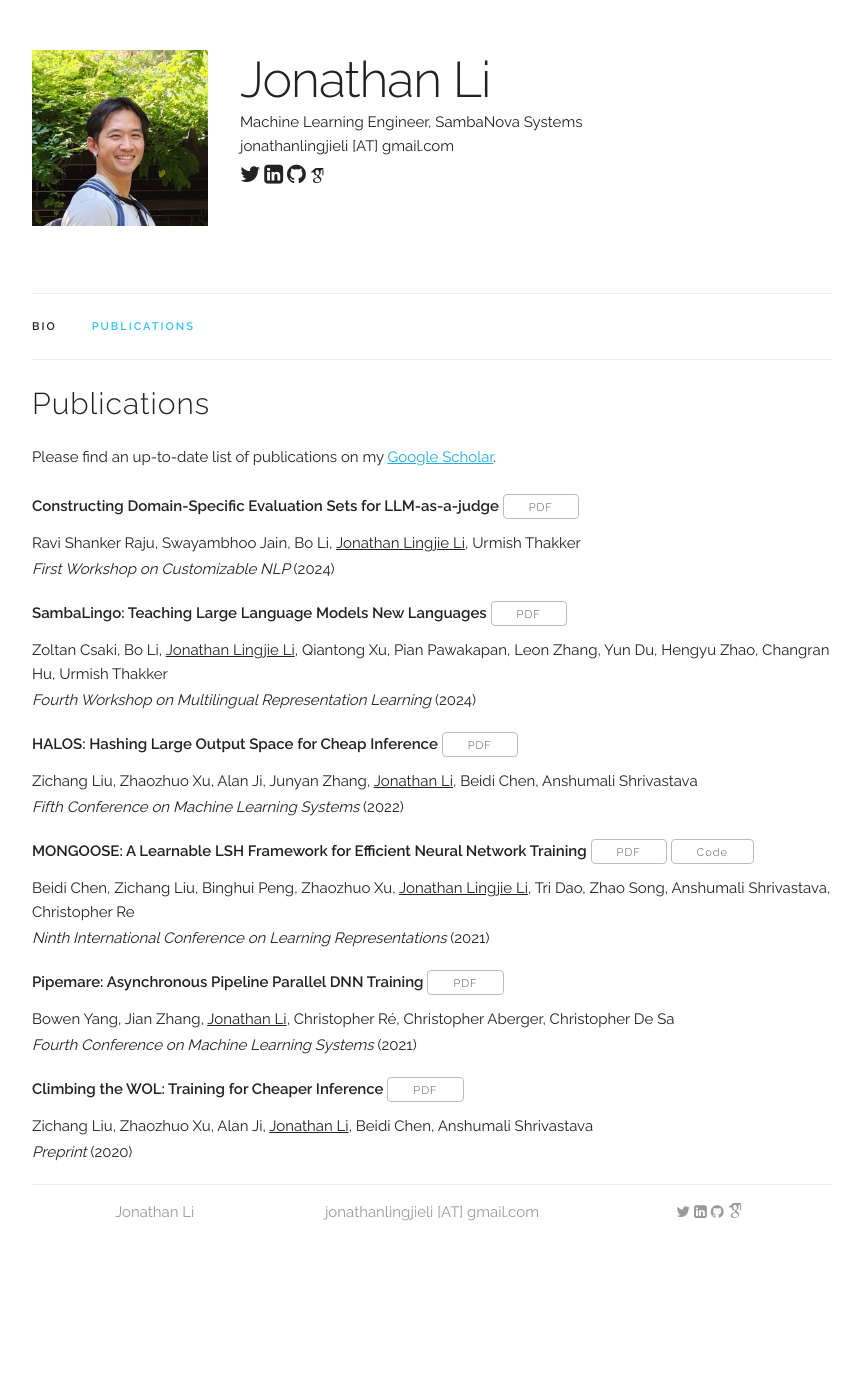
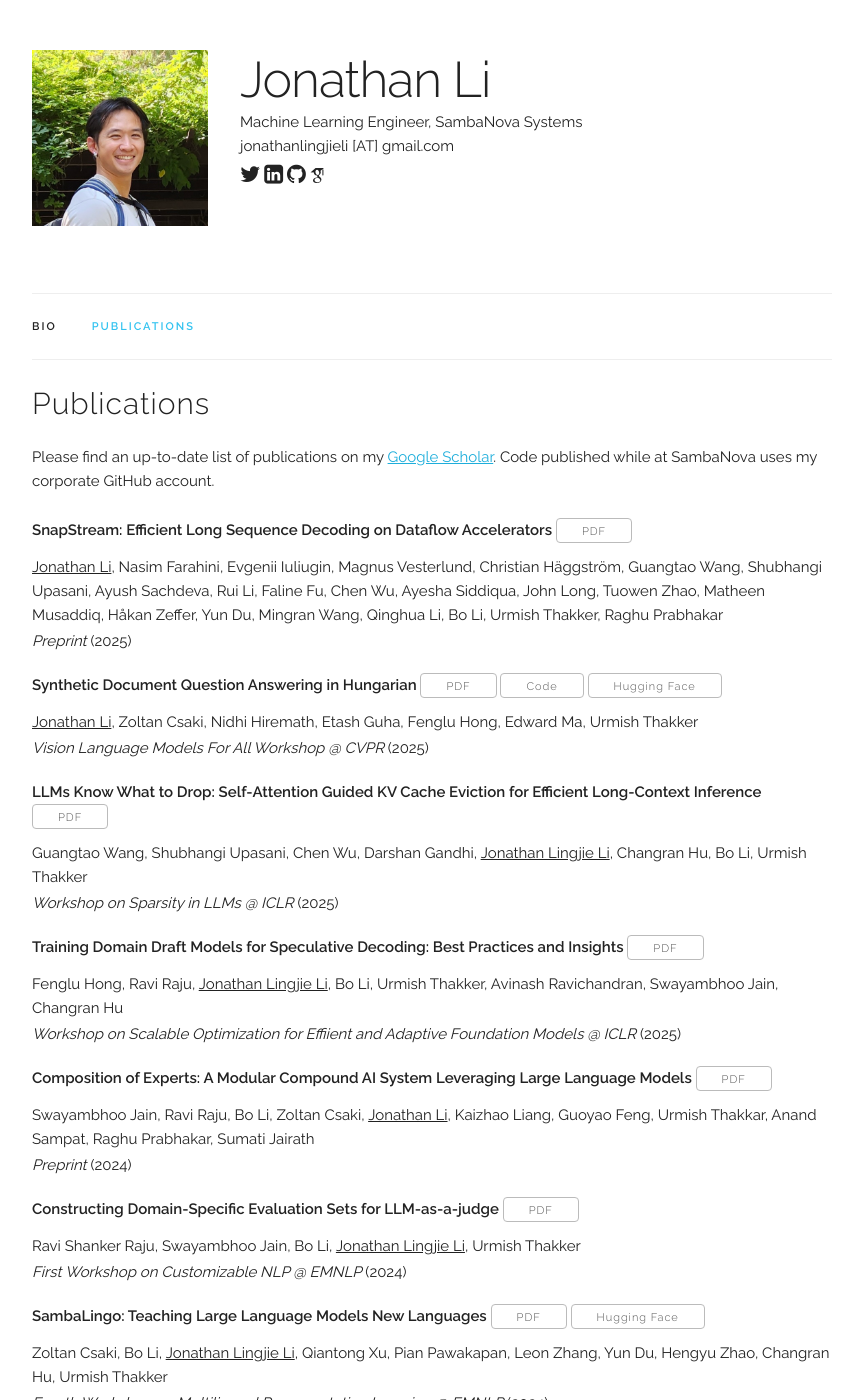
Before and after one commit to jonathanlli/jonathanlli.github.io, a Jekyll site: the page built from publications.html, in a window 1280 px wide and 1400 px high. Shown: the whole window, without its empty margins (208-1069 px from the left). Built offline with Jekyll 4.4.1, drawn with Linux system fonts in a browser that asks for light colours; some web fonts are replaced; some of the changed text lies outside the part shown.

Commit message:
update list of publications
Signed-off-by: Jonathan Li <Jonathan Li>

```diff
--- a/_data/publications.yaml
+++ b/_data/publications.yaml
@@ -1,16 +1,49 @@
 papers:
+
+  - title: "SnapStream: Efficient Long Sequence Decoding on Dataflow Accelerators"
+    authors: "<u>Jonathan Li</u>, Nasim Farahini, Evgenii Iuliugin, Magnus Vesterlund, Christian Häggström, Guangtao Wang, Shubhangi Upasani, Ayush Sachdeva, Rui Li, Faline Fu, Chen Wu, Ayesha Siddiqua, John Long, Tuowen Zhao, Matheen Musaddiq, Håkan Zeffer, Yun Du, Mingran Wang, Qinghua Li, Bo Li, Urmish Thakker, Raghu Prabhakar"
+    venue: "Preprint"
+    year: "2025"
+    paper_pdf: "https://arxiv.org/pdf/2511.03092"
+
+  - title: "Synthetic Document Question Answering in Hungarian"
+    authors: "<u>Jonathan Li</u>, Zoltan Csaki, Nidhi Hiremath, Etash Guha, Fenglu Hong, Edward Ma, Urmish Thakker"
+    venue: "Vision Language Models For All Workshop @ CVPR"
+    year: "2025"
+    paper_pdf: "https://openreview.net/pdf?id=FNfl8Ceh01"
+    hf: "https://huggingface.co/collections/jlli/hungarian-document-datasets"
+    code: "https://github.com/snova-jonathanl/HuDocVQA"
+
+  - title: "LLMs Know What to Drop: Self-Attention Guided KV Cache Eviction for Efficient Long-Context Inference"
+    authors: "Guangtao Wang, Shubhangi Upasani, Chen Wu, Darshan Gandhi, <u>Jonathan Lingjie Li</u>, Changran Hu, Bo Li, Urmish Thakker"
+    venue: "Workshop on Sparsity in LLMs @ ICLR"
+    year: "2025"
+    paper_pdf: "https://openreview.net/pdf?id=qg9dlCcNzr"
+
+  - title: "Training Domain Draft Models for Speculative Decoding: Best Practices and Insights"
+    authors: "Fenglu Hong, Ravi Raju, <u>Jonathan Lingjie Li</u>, Bo Li, Urmish Thakker, Avinash Ravichandran, Swayambhoo Jain, Changran Hu"
+    venue: "Workshop on Scalable Optimization for Effiient and Adaptive Foundation Models @ ICLR"
+    year: "2025"
+    paper_pdf: "https://openreview.net/pdf?id=7FBJIxYXxd"
+
+  - title: "Composition of Experts: A Modular Compound AI System Leveraging Large Language Models"
+    authors: "Swayambhoo Jain, Ravi Raju, Bo Li, Zoltan Csaki, <u>Jonathan Li</u>, Kaizhao Liang, Guoyao Feng, Urmish Thakkar, Anand Sampat, Raghu Prabhakar, Sumati Jairath"
+    venue: "Preprint"
+    year: "2024"
+    paper_pdf: "https://arxiv.org/pdf/2412.01868"
 
   - title: "Constructing Domain-Specific Evaluation Sets for LLM-as-a-judge"
     authors: "Ravi Shanker Raju, Swayambhoo Jain, Bo Li, <u>Jonathan Lingjie Li</u>, Urmish Thakker"
-    venue: "First Workshop on Customizable NLP"
+    venue: "First Workshop on Customizable NLP @ EMNLP"
     year: "2024"
     paper_pdf: "https://aclanthology.org/2024.customnlp4u-1.14.pdf"
 
   - title: "SambaLingo: Teaching Large Language Models New Languages"
     authors: "Zoltan Csaki, Bo Li, <u>Jonathan Lingjie Li</u>, Qiantong Xu, Pian Pawakapan, Leon Zhang, Yun Du, Hengyu Zhao, Changran Hu, Urmish Thakker"
-    venue: "Fourth Workshop on Multilingual Representation Learning"
+    venue: "Fourth Workshop on Multilingual Representation Learning @ EMNLP"
     year: "2024"
     paper_pdf: "https://aclanthology.org/2024.mrl-1.1.pdf"
+    hf: "https://huggingface.co/collections/sambanovasystems/sambalingo"
 
   - title: "HALOS: Hashing Large Output Space for Cheap Inference"
     authors: "Zichang Liu, Zhaozhuo Xu, Alan Ji, Junyan Zhang, <u>Jonathan Li</u>, Beidi Chen, Anshumali Shrivastava"
--- a/publications.html
+++ b/publications.html
@@ -4,7 +4,7 @@
 ---
 <br>
 <h4>Publications</h4>
-<p>Please find an up-to-date list of publications on my <a href="https://scholar.google.com/citations?user=6kk60E4AAAAJ&hl=en" target="_blank">Google Scholar</a>.  </p>
+<p>Please find an up-to-date list of publications on my <a href="https://scholar.google.com/citations?user=6kk60E4AAAAJ&hl=en" target="_blank">Google Scholar</a>.  Code published while at SambaNova uses my corporate GitHub account.</p>
 
 {% assign papers = site.data.publications.papers %}
 {% for paper in papers %}
@@ -34,8 +34,8 @@
           {% if paper.blog %}
             <a class="button" href="{{ paper.blog }}" target="_blank">Blog</a>
           {% endif %}
-          {% if paper.policy_brief %}
-            <a class="button" href="{{ paper.policy_brief }}" target="_blank">Policy Brief</a>
+	  {% if paper.hf %}
+            <a class="button" href="{{ paper.hf }}" target="_blank">Hugging Face</a>
           {% endif %}
         </p>
         <p>{{ paper.authors }}</p>
```
